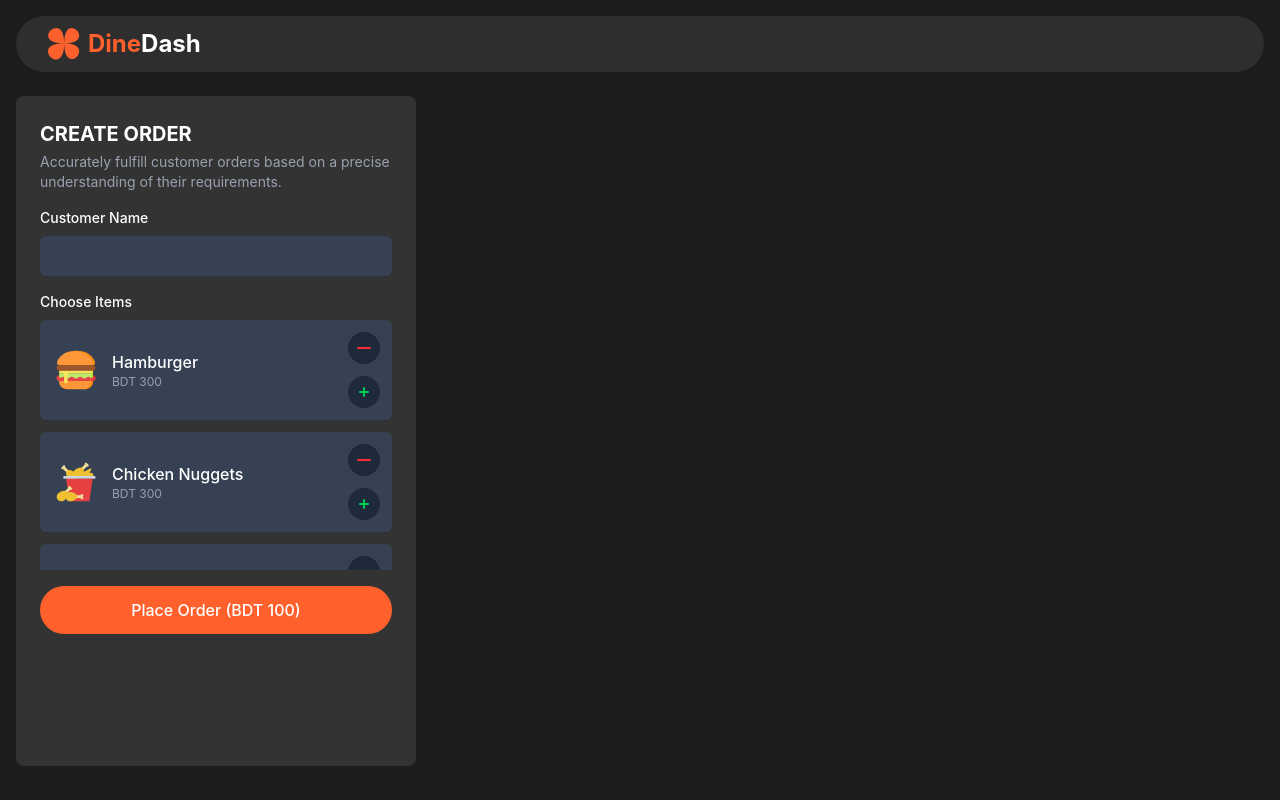
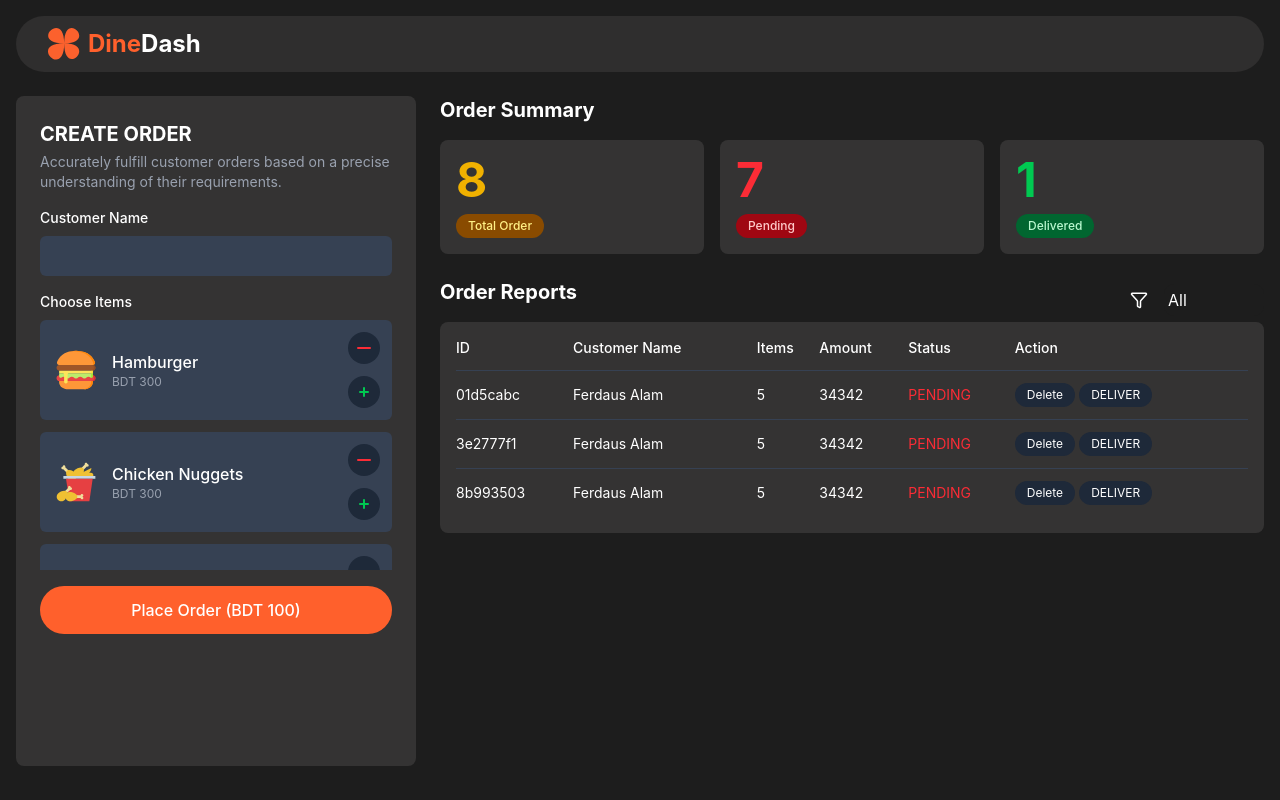
Before and after one commit to mdferdausalam19/dinedash, a React (Vite) app: page / in a window 1280 px wide. Built offline with nearby package versions, Linux system fonts and the light colour scheme.

Commit message:
feat: add order reports and summary section's UI

```diff
--- a/src/components/order/Order.jsx
+++ b/src/components/order/Order.jsx
@@ -1,9 +1,11 @@
 import CreateOrder from "./CreateOrder";
+import OrderSummaryReports from "./OrderSummaryReports";
 
 export default function Order() {
   return (
     <div className="grid grid-cols-1 md:grid-cols-3 gap-6 mt-6 flex-grow">
-        <CreateOrder />
+      <CreateOrder />
+      <OrderSummaryReports />
     </div>
   );
 }
--- /dev/null
+++ b/src/components/order/OrderReports.jsx
@@ -0,0 +1,84 @@
+import OrderReportsList from "./OrderReportsList";
+
+export default function OrderReports() {
+  const orderReports = [
+    {
+      id: crypto.randomUUID(),
+      customerName: "Ferdaus Alam",
+      items: 5,
+      amount: 34342,
+      status: "PENDING",
+    },
+    {
+      id: crypto.randomUUID(),
+      customerName: "Ferdaus Alam",
+      items: 5,
+      amount: 34342,
+      status: "PENDING",
+    },
+    {
+      id: crypto.randomUUID(),
+      customerName: "Ferdaus Alam",
+      items: 5,
+      amount: 34342,
+      status: "PENDING",
+    },
+  ];
+
+  return (
+    <div>
+      <div className="flex justify-between">
+        <h2 className="text-xl font-bold mb-4">Order Reports</h2>
+        <div className="flex gap-4 items-center">
+          <svg
+            xmlns="http://www.w3.org/2000/svg"
+            width="18"
+            height="18"
+            viewBox="0 0 24 24"
+            fill="none"
+            stroke="currentColor"
+            strokeWidth="2"
+            strokeLinecap="round"
+            strokeLinejoin="round"
+            className="lucide lucide-funnel-icon lucide-funnel"
+          >
+            <path d="M10 20a1 1 0 0 0 .553.895l2 1A1 1 0 0 0 14 21v-7a2 2 0 0 1 .517-1.341L21.74 4.67A1 1 0 0 0 21 3H3a1 1 0 0 0-.742 1.67l7.225 7.989A2 2 0 0 1 10 14z" />
+          </svg>
+          <select className="appearance-none bg-zinc-900 accent-orange-600 border-none outline-none rounded-sm">
+            <option>All</option>
+            <option>Pending</option>
+            <option>Delivered</option>
+          </select>
+        </div>
+      </div>
+      <div className="bg-cardbg rounded-lg p-4">
+        <div className="reports-container">
+          <table className="min-w-full">
+            <thead>
+              <tr className="text-left text-sm">
+                <th className="pb-3 font-medium">ID</th>
+                <th className="pb-3 font-medium">Customer Name</th>
+                <th className="pb-3 font-medium">Items</th>
+                <th className="pb-3 font-medium">Amount</th>
+                <th className="pb-3 font-medium">Status</th>
+                <th className="pb-3 font-medium">Action</th>
+              </tr>
+            </thead>
+            <tbody className="text-sm">
+              {orderReports.map((orderReport) => (
+                <OrderReportsList
+                  key={orderReport.id}
+                  id={orderReport.id}
+                  customerName={orderReport.customerName}
+                  items={orderReport.items}
+                  amount={orderReport.amount}
+                  status={orderReport.status}
+                />
+              ))}
+            </tbody>
+          </table>
+        </div>
+      </div>
+    </div>
+  );
+}
--- /dev/null
+++ b/src/components/order/OrderReportsList.jsx
@@ -0,0 +1,27 @@
+export default function OrderReportsList({
+  id,
+  customerName,
+  items,
+  amount,
+  status,
+}) {
+  return (
+    <tr className="border-t border-gray-700">
+      <td className="py-3">{id.slice(0, 8)}</td>
+      <td className="py-3">{customerName}</td>
+      <td className="py-3">{items}</td>
+      <td className="py-3">{amount}</td>
+      <td className="py-3">
+        <span className="text-red-500">{status}</span>
+      </td>
+      <td className="py-3">
+        <button className="bg-gray-800 hover:bg-red-600 text-xs px-3 py-1 rounded-full mr-1 transition-colors duration-300 cursor-pointer">
+          Delete
+        </button>
+        <button className="bg-gray-800 hover:bg-green-600 text-xs px-3 py-1 rounded-full transition-colors duration-300 cursor-pointer">
+          DELIVER
+        </button>
+      </td>
+    </tr>
+  );
+}
--- /dev/null
+++ b/src/components/order/OrderSummary.jsx
@@ -0,0 +1,29 @@
+export default function OrderSummary() {
+  return (
+    <div>
+      <h2 className="text-xl font-bold mb-4">Order Summary</h2>
+      <div className="grid grid-cols-3 gap-4 mb-6">
+        <div className="bg-cardbg rounded-lg p-4 relative overflow-hidden">
+          <div className="text-5xl font-bold text-yellow-500 mb-2">8</div>
+          <div className="bg-yellow-800 bg-opacity-50 text-yellow-200 text-xs font-medium px-3 py-1 rounded-full inline-block">
+            Total Order
+          </div>
+        </div>
+
+        <div className="bg-cardbg rounded-lg p-4 relative overflow-hidden">
+          <div className="text-5xl font-bold text-red-500 mb-2">7</div>
+          <div className="bg-red-800 bg-opacity-50 text-red-200 text-xs font-medium px-3 py-1 rounded-full inline-block">
+            Pending
+          </div>
+        </div>
+
+        <div className="bg-cardbg rounded-lg p-4 relative overflow-hidden">
+          <div className="text-5xl font-bold text-green-500 mb-2">1</div>
+          <div className="bg-green-800 bg-opacity-50 text-green-200 text-xs font-medium px-3 py-1 rounded-full inline-block">
+            Delivered
+          </div>
+        </div>
+      </div>
+    </div>
+  );
+}
--- /dev/null
+++ b/src/components/order/OrderSummaryReports.jsx
@@ -0,0 +1,11 @@
+import OrderReports from "./OrderReports";
+import OrderSummary from "./OrderSummary";
+
+export default function OrderSummaryReports() {
+  return (
+    <div className="md:col-span-2 h-[calc(100vh_-_130px)]">
+      <OrderSummary />
+      <OrderReports />
+    </div>
+  );
+}
```
